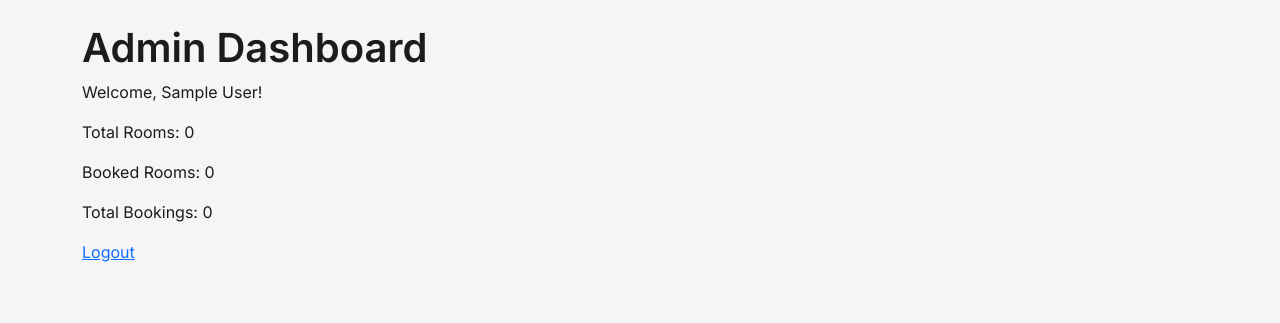
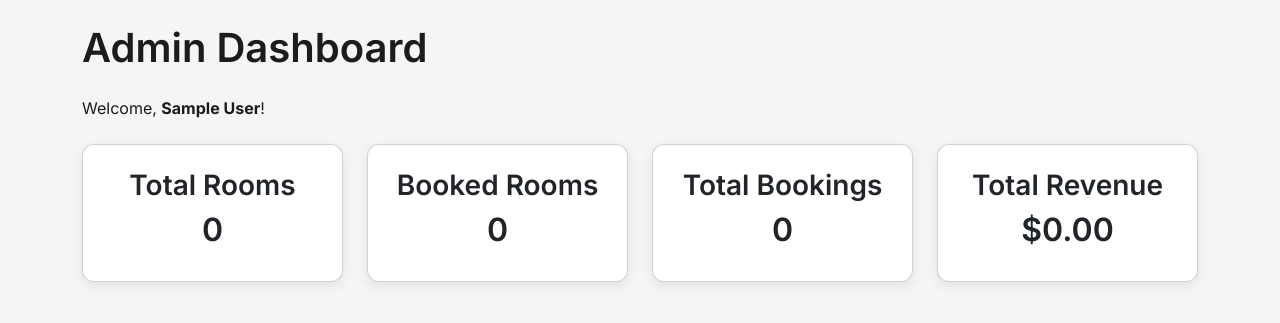
Before and after one commit to sushantg57/hotelsphere, a PHP site: page /admin/dashboard.php in a window 1280 px wide. Shown: the part 62-385 px from the top of the page. Run offline with PHP 8.4, Linux system fonts and the light colour scheme; the visitor is signed in with stand-in values (Sample User, id 1); data that the repository does not hold is empty; some libraries are stand-ins or nearby versions.

Commit message:
Update dashboard.php

```diff
--- a/admin/dashboard.php
+++ b/admin/dashboard.php
@@ -2,23 +2,47 @@
 require_once "../includes/auth_check.php";
 require_once "../config/database.php";
 include "../includes/header.php"; // include header + navbar
+
 // Only admin
 if ($_SESSION['role_id'] != 1) die("Access denied!");
 
-// Total rooms
-$total_rooms = $pdo->query("SELECT COUNT(*) FROM rooms")->fetchColumn();
-
-// Total booked rooms
-$booked_rooms = $pdo->query("SELECT COUNT(*) FROM rooms WHERE status='booked'")->fetchColumn();
-
-// Total bookings
-$total_bookings = $pdo->query("SELECT COUNT(*) FROM bookings")->fetchColumn();
+// Fetch metrics from database
+$totalRooms = $pdo->query("SELECT COUNT(*) FROM rooms")->fetchColumn();
+$bookedRooms = $pdo->query("SELECT COUNT(*) FROM rooms WHERE status='booked'")->fetchColumn();
+$totalBookings = $pdo->query("SELECT COUNT(*) FROM bookings")->fetchColumn();
+$totalRevenueRooms = $pdo->query("SELECT SUM(total_price) FROM bookings")->fetchColumn();
+$totalRevenueFood = $pdo->query("SELECT SUM(total_price) FROM food_orders")->fetchColumn();
+$totalRevenue = $totalRevenueRooms + $totalRevenueFood;
 ?>
 
-<h1>Admin Dashboard</h1>
-<p>Welcome, <?php echo $_SESSION['name']; ?>!</p>
-<p>Total Rooms: <?php echo $total_rooms; ?></p>
-<p>Booked Rooms: <?php echo $booked_rooms; ?></p>
-<p>Total Bookings: <?php echo $total_bookings; ?></p>
-<p><a href="../auth/logout.php">Logout</a></p>
+<h1 class="mb-4">Admin Dashboard</h1>
+<p class="mb-4">Welcome, <strong><?= $_SESSION['name']; ?></strong>!</p>
+
+<div class="row mb-4">
+  <div class="col-md-3 mb-3">
+    <div class="card p-4 text-center">
+      <h3>Total Rooms</h3>
+      <h2><?= $totalRooms ?></h2>
+    </div>
+  </div>
+  <div class="col-md-3 mb-3">
+    <div class="card p-4 text-center">
+      <h3>Booked Rooms</h3>
+      <h2><?= $bookedRooms ?></h2>
+    </div>
+  </div>
+  <div class="col-md-3 mb-3">
+    <div class="card p-4 text-center">
+      <h3>Total Bookings</h3>
+      <h2><?= $totalBookings ?></h2>
+    </div>
+  </div>
+  <div class="col-md-3 mb-3">
+    <div class="card p-4 text-center">
+      <h3>Total Revenue</h3>
+      <h2>$<?= number_format($totalRevenue, 2) ?></h2>
+    </div>
+  </div>
+</div>
+
 <?php include "../includes/footer.php"; ?>
```
